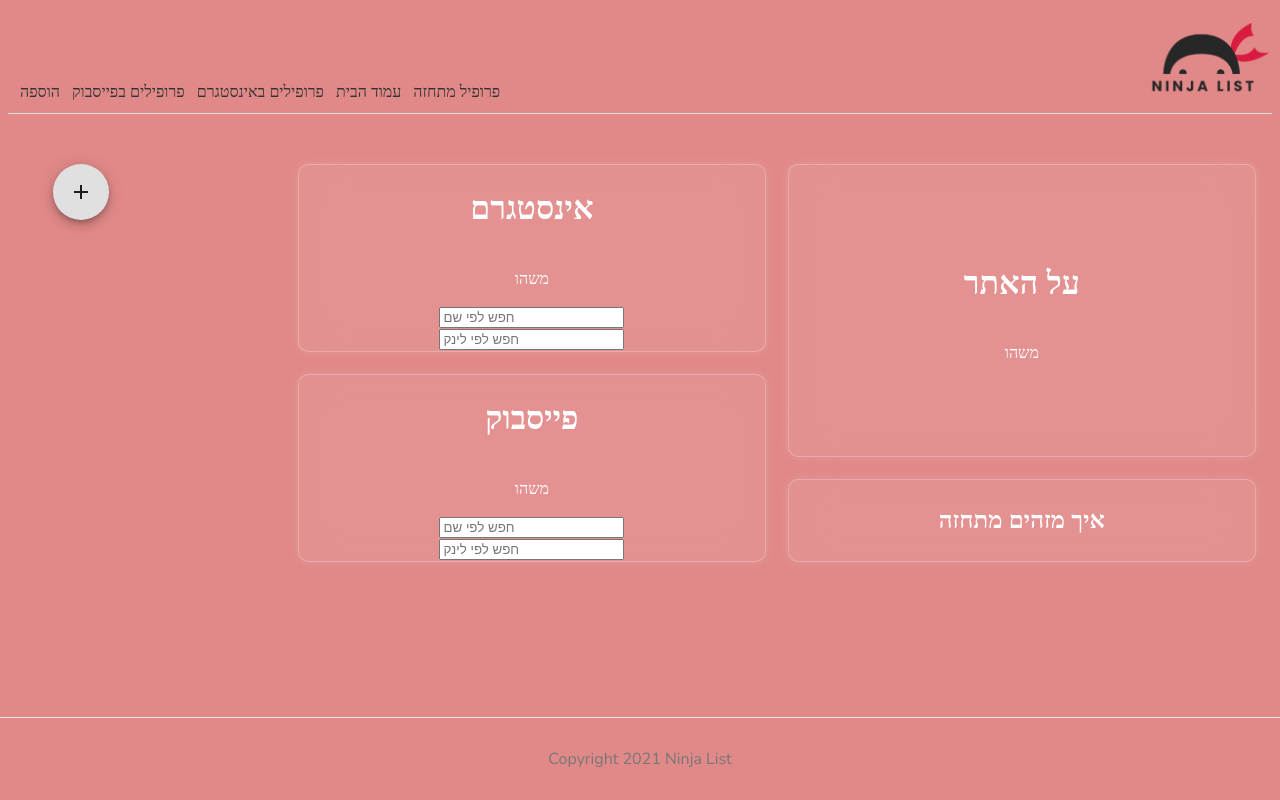
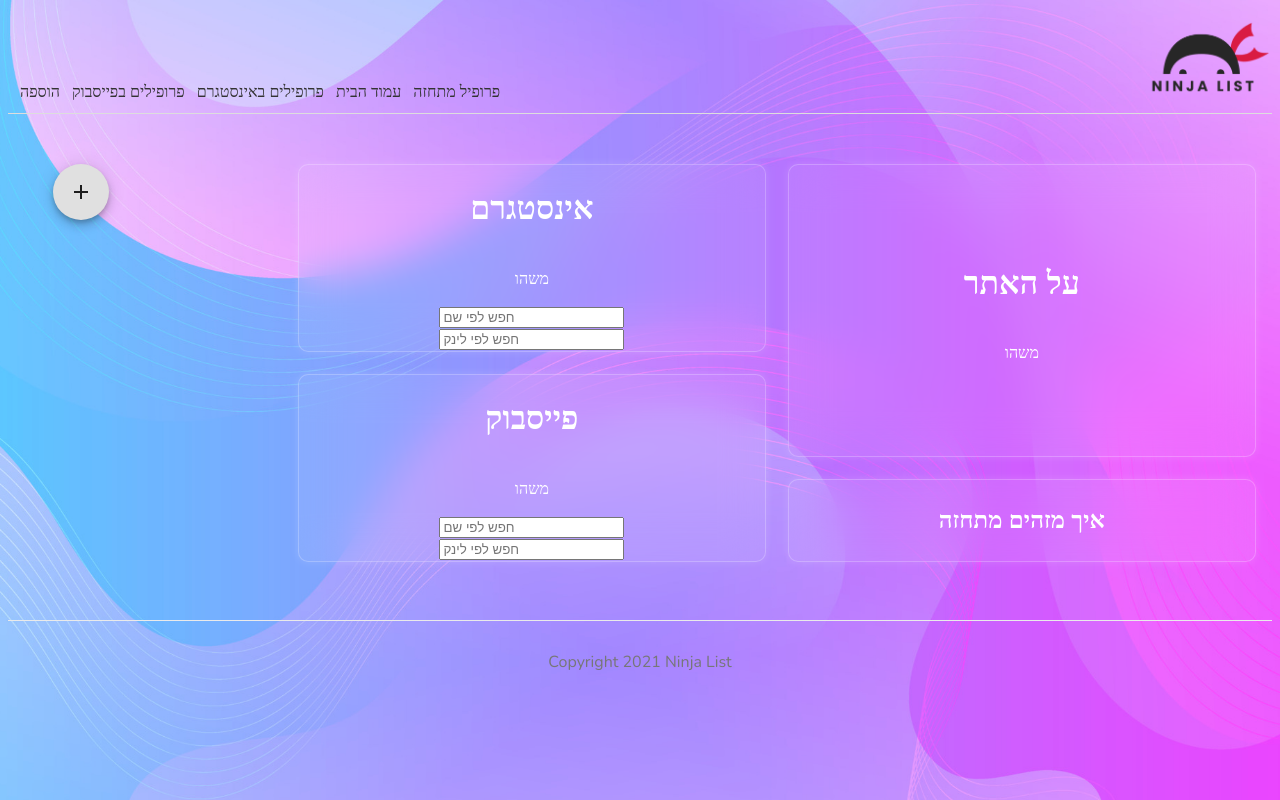
Before and after one commit to rashel1410/BeSafe-Hackathon, a Next.js app: page / in a window 1280 px wide. Built offline with nearby package versions, Linux system fonts and the light colour scheme.

Commit message:
Background image component added

```diff
--- /dev/null
+++ b/comps/BackgroundImage.js
@@ -0,0 +1,15 @@
+import Image from "next/image";
+import bgImage from '../public/background2.jpg';
+
+export default function BackgroundImage() {
+  return <Image
+    src={bgImage}
+    placeholder="blur"
+    fill
+    sizes="100vw"
+    style={{
+      objectFit: 'cover',
+      zIndex: -1
+    }}
+  />
+}
--- a/comps/Layout.js
+++ b/comps/Layout.js
@@ -1,9 +1,11 @@
+import BackgroundImage from "./BackgroundImage";
 import Footer from "./Footer"
 import Navbar from "./Navbar"
 
 const Layout = ({ children }) => {
   return (
     <div className="content">
+      <BackgroundImage />
       <Navbar />
       { children }
       <Footer />
--- a/styles/globals.css
+++ b/styles/globals.css
@@ -39,7 +39,7 @@
   margin-top: 60px;
   color: #777;
   border-top: 1px solid #eaeaea;
-  position: absolute;
+  position: relativebacg;
   bottom: 0;
   left: 0;
   right: 0;
```
Also changed, not shown: public/background.jpg (added), public/background2.jpg (added).
